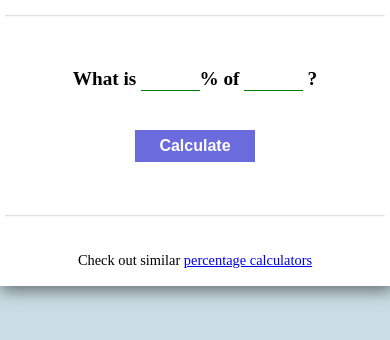
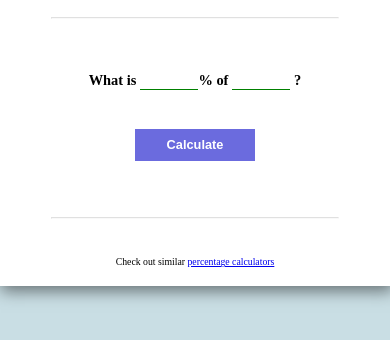
Before and after one commit to Blazing-Jas991/percentage-calculator, a plain HTML site: page index.html in a window 390 px wide. Shown: the part 328-668 px from the top of the page. Drawn offline with Linux system fonts and the light colour scheme.

Commit message:
fix style bugs for fluid typography

```diff
--- a/styles.css
+++ b/styles.css
@@ -13,7 +13,7 @@ body {
 
 .container {
   background-color: white;
-  width: clamp(435px, 90vw, 40rem);
+  width: clamp(27rem, 90vw, 40rem);
   height: 24rem;
   display: flex;
   flex-direction: column;
@@ -31,7 +31,7 @@ body {
 
 hr {
   opacity: 0.3;
-  width: clamp(380px, 90vw, 30rem);
+  width: clamp(18rem, 65vw, 30rem);
   margin-top: 1.2rem;
 }
 
@@ -42,23 +42,23 @@ hr {
 }
 
 .link-container p {
-  font-size: clamp(0.5rem, 5vw, 0.9rem);
+  font-size: clamp(0.5rem, 2.5vw, 0.9rem);
 }
 
 .input-text {
-  font-size: clamp(0.9rem, 5vw, 1.2rem);
+  font-size: clamp(0.9rem, 2.5vw, 1.2rem);
   font-weight: bold;
   margin-top: 1rem;
 }
 
 button {
-  width: clamp(80px, 80vw, 7.5rem);
+  width: clamp(5rem, 80vw, 7.5rem);
   height: 2rem;
   margin-top: 2.5rem;
   color: white;
   background-color: rgb(107, 107, 222);
   border: none;
-  font-size: clamp(0.8rem, 5vw, 1rem);
+  font-size: clamp(0.8rem, 2.5vw, 1rem);
   font-weight: bold;
 }
 
@@ -71,12 +71,12 @@ input {
   outline: none;
   width: clamp(2rem, 15vw, 4rem);
   text-align: center;
-  font-size: clamp(0.8rem, 5vw, 1rem);
+  font-size: clamp(0.8rem, 2.5vw, 1rem);
   font-weight: bold;
 }
 
 .result {
-  font-size: clamp(0.9rem, 5vw, 1.2rem);
+  font-size: clamp(0.9rem, 2.5vw, 1.2rem);
   font-weight: bold;
   box-shadow: 0px 4px 10px 0px rgba(39, 41, 40, 0.5);
   padding: 0.625rem;
```
